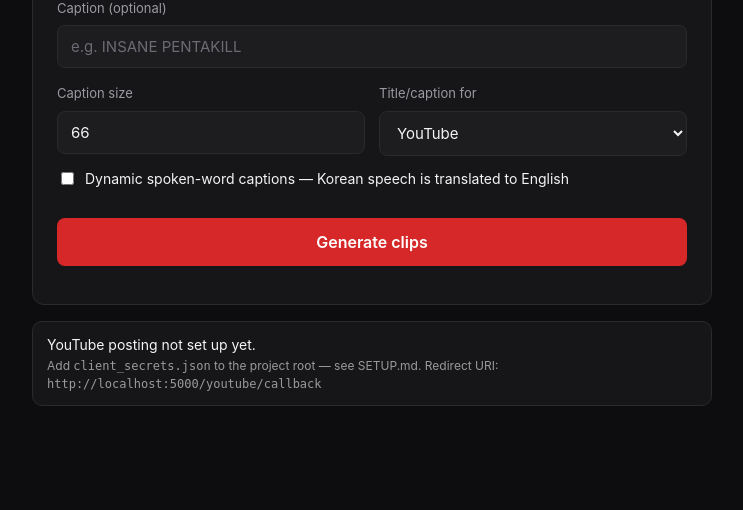
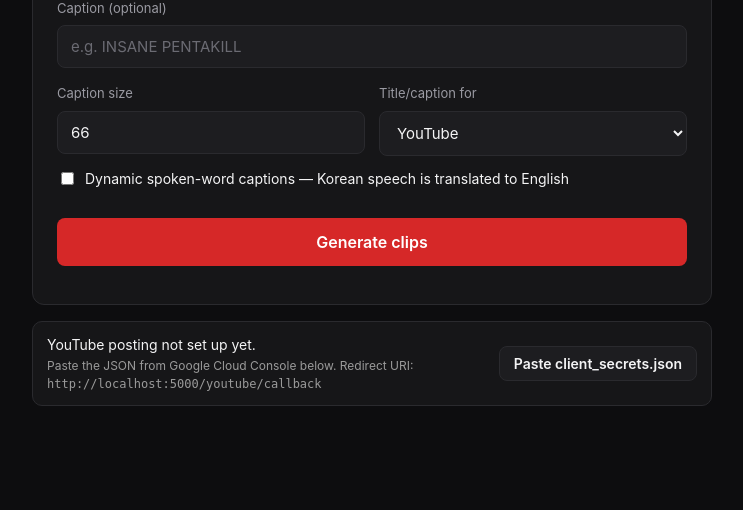
Before and after one commit to ocanizales/youtube-shorts-clipper, a Flask app: page / in a window 1280 px wide. Shown: the part 1004-1514 px from the top of the page, without its empty margins (268-1011 px from the left). Run offline with Flask 3, Linux system fonts and the light colour scheme; parts of the project's set-up code (start-up, migrations or seed data) failed here and were passed over; some libraries are stand-ins or nearby versions.

Commit message:
feat(web): loopback-only paste box for client_secrets.json
Moving this file from the browser machine onto the box is where the setup
keeps failing, and the routes people reach for are worse than the problem:
the GitHub web UI does not consult .gitignore (it put a client secret on
master today), and the dashboard's /intake files what it receives into an
Obsidian vault that has a GitHub remote. Both convert a local secret into
a pushed one.

So accept it in the app that needs it: signed in, request.remote_addr on
loopback only (not X-Forwarded-For, which the caller controls), rejected if
it is a Desktop client or carries the wrong redirect URI, written 0600
before any bytes land, never echoed back. Overwriting an existing
credential needs an explicit replace flag.

The paste box only renders when the same check passes, so it is absent
rather than broken for a remote browser.

```diff
--- a/web/app.py
+++ b/web/app.py
@@ -8,6 +8,7 @@ A separate process (web/worker.py) does the encoding. Run both:
 Then open http://localhost:5000
 """
 
+import json
 import os
 import secrets as pysecrets
 import sys
@@ -176,10 +177,76 @@ def _safe_clip(name: str) -> Path | None:
     return path
 
 
+def _is_loopback() -> bool:
+    """True when the request came from this machine.
+
+    The setup paste box below writes a credential to disk, so it must not be
+    reachable from the network. The dashboard on :8080 is bound to 0.0.0.0 and
+    this app can be too; over `ssh -L` the request still arrives from 127.0.0.1,
+    so the intended workflow passes and a remote one does not.
+
+    Deliberately reads request.remote_addr and NOT X-Forwarded-For: that header
+    is caller-supplied and would let anyone claim to be localhost.
+    """
+    return request.remote_addr in ("127.0.0.1", "::1", "::ffff:127.0.0.1")
+
+
+@app.post("/youtube/setup")
+def youtube_setup():
+    """Accept a pasted client_secrets.json over loopback, once.
+
+    This exists because the file has to get from the machine running the browser
+    onto this box, and every route people reach for is worse: the GitHub web UI
+    ignores .gitignore, and the dashboard's /intake files what it receives into
+    an Obsidian vault that has a GitHub remote. Both turn a local secret into a
+    pushed one. This writes to the single path that is already gitignored, 0600,
+    and never reads it back out.
+    """
+    u = current_user()
+    if not u:
+        return jsonify(error="Sign in with your email first."), 401
+    if not _is_loopback():
+        return jsonify(error="Setup is only available from this machine. "
+                             "Use: ssh -L 5000:localhost:5000"), 403
+    # Replacing a working credential silently would be a foothold for anyone who
+    # got this far; make it deliberate instead.
+    if yt.is_configured() and not (request.get_json(silent=True) or {}).get("replace"):
+        return jsonify(error="Already set up. Send replace:true to overwrite."), 409
+
+    raw = (request.get_json(silent=True) or {}).get("json", "")
+    if not raw.strip():
+        return jsonify(error="Paste the JSON you downloaded from Google."), 400
+    try:
+        data = json.loads(raw)
+    except ValueError as exc:
+        return jsonify(error=f"That is not valid JSON: {exc}"), 400
+    # Reject the wrong client type here rather than at the OAuth redirect, where
+    # Google's error names neither the file nor the cause.
+    if "installed" in data and "web" not in data:
+        return jsonify(error="That is a Desktop client. The button needs a "
+                             "Web application client — see SETUP.md."), 400
+    if "web" not in data:
+        return jsonify(error="No 'web' key — not an OAuth client file."), 400
+    want = yt.redirect_uri()
+    if want not in data["web"].get("redirect_uris", []):
+        return jsonify(error=f"This client has no redirect URI {want}. "
+                             "Add it in the Console, re-download, paste again."), 400
+
+    # Write 0600 before any bytes land, so it is never briefly world-readable.
+    path = yt.CLIENT_SECRETS
+    fd = os.open(path, os.O_WRONLY | os.O_CREAT | os.O_TRUNC, 0o600)
+    with os.fdopen(fd, "w") as fh:
+        json.dump(data, fh)
+    return jsonify(ok=True, client_id=data["web"].get("client_id", "")[:24] + "…")
+
+
 @app.get("/youtube/status")
 def youtube_status():
     u = current_user()
-    return jsonify(yt.status_for(u["id"] if u else None))
+    s = yt.status_for(u["id"] if u else None)
+    # The UI only offers the paste box where it would actually work.
+    s["can_setup"] = _is_loopback()
+    return jsonify(s)
 
 
 @app.get("/youtube/connect")
--- a/web/templates/index.html
+++ b/web/templates/index.html
@@ -102,6 +102,16 @@
          background:#c4302b;color:#fff;font-size:14px;font-family:inherit}
   .ytbtn.ghost{background:var(--surface-2);color:var(--text)}
   .ytbtn[disabled]{opacity:.55;cursor:default}
+  .ytsetup{margin:10px 0 0;padding:14px;background:var(--surface);
+           border:1px solid var(--line);border-radius:10px}
+  .ytsetup label{display:block;font-size:12.5px;color:var(--muted,#9a9a9a);margin-bottom:8px}
+  .ytsetup textarea{width:100%;background:var(--surface-2);color:var(--text);
+           border:1px solid var(--line);border-radius:8px;padding:10px;
+           font:12.5px/1.45 ui-monospace,SFMono-Regular,Menlo,monospace;resize:vertical}
+  .ytsetup .row{display:flex;align-items:center;gap:10px;margin-top:10px;flex-wrap:wrap}
+  .ytsetup .msg{font-size:12.5px;color:var(--muted,#9a9a9a)}
+  .ytsetup .msg.bad{color:#FF8A8A}
+  .ytsetup .msg.good{color:#7CFFB2}
   .send{display:block;width:100%;margin-top:8px;padding:7px 10px;border-radius:8px;
         border:1px solid var(--line);background:#c4302b;color:#fff;font-size:13px;
         font-family:inherit;cursor:pointer}
@@ -231,6 +241,22 @@
         <div class="who" id="yt-who" role="status" aria-live="polite"></div>
         <button type="button" class="ytbtn" id="yt-connect" hidden>Connect YouTube</button>
         <button type="button" class="ytbtn ghost" id="yt-disconnect" hidden>Disconnect</button>
+        <button type="button" class="ytbtn ghost" id="yt-setup" hidden>Paste client_secrets.json</button>
+      </div>
+
+      <!-- Setup paste box. Shown only when this browser is on the same machine
+           as the app, because the route refuses anything else. -->
+      <div class="ytsetup" id="ytsetup" hidden>
+        <label for="yt-json">Paste the whole JSON you downloaded from Google Cloud
+          Console, then Save. It is written to client_secrets.json here, mode
+          600, and is already gitignored.</label>
+        <textarea id="yt-json" rows="6" spellcheck="false"
+                  placeholder='{"web":{"client_id":"…","client_secret":"…"}}'></textarea>
+        <div class="row">
+          <button type="button" class="ytbtn" id="yt-save">Save</button>
+          <button type="button" class="ytbtn ghost" id="yt-cancel">Cancel</button>
+          <span class="msg" id="yt-msg" role="status" aria-live="polite"></span>
+        </div>
       </div>
 
       <div class="results" id="results" tabindex="-1"></div>
@@ -327,19 +353,25 @@ async function refreshYT(){
 
   if(!s.configured){
     // No client_secrets.json yet. Say what to do rather than showing a button
-    // that can only fail.
+    // that can only fail. When the browser is on this machine we can also just
+    // take the file here, which beats every other way of moving it across.
     who.innerHTML = 'YouTube posting not set up yet.' +
-      '<small>Add <code>client_secrets.json</code> to the project root — see SETUP.md. ' +
+      '<small>' + (s.can_setup
+        ? 'Paste the JSON from Google Cloud Console below. '
+        : 'Add <code>client_secrets.json</code> to the project root — see SETUP.md. ') +
       'Redirect URI: <code>' + s.redirect_uri + '</code></small>';
     conn.hidden = true; dis.hidden = true;
+    $('yt-setup').hidden = !s.can_setup;
   } else if(s.connected){
     who.innerHTML = 'Connected to <b>' + (s.channel_title || 'your channel') + '</b>' +
       '<small>Clips upload as private drafts. Nothing is ever published automatically.</small>';
     conn.hidden = true; dis.hidden = false;
+    $('yt-setup').hidden = true; $('ytsetup').hidden = true;
   } else {
     who.innerHTML = 'Send finished clips straight to YouTube.' +
       '<small>They arrive as private drafts you review in Studio before publishing.</small>';
     conn.hidden = false; dis.hidden = true;
+    $('yt-setup').hidden = true; $('ytsetup').hidden = true;
   }
   document.querySelectorAll('button.send').forEach(b => {
     if(!b.dataset.busy && !b.dataset.done){
@@ -356,6 +388,46 @@ $('yt-connect').addEventListener('click', () => {
   window.open('/youtube/connect', '_blank', 'noopener');
   let n = 0;
   const t = setInterval(() => { refreshYT(); if(++n > 60 || ytReady) clearInterval(t); }, 2000);
+});
+
+$('yt-setup').addEventListener('click', () => {
+  $('ytsetup').hidden = false;
+  $('yt-setup').hidden = true;
+  $('yt-json').focus();
+});
+
+$('yt-cancel').addEventListener('click', () => {
+  // Clear the box on the way out: it holds a client secret, and leaving it in
+  // the DOM keeps it in the page for anyone who walks up to the screen.
+  $('yt-json').value = '';
+  $('yt-msg').textContent = '';
+  $('ytsetup').hidden = true;
+  $('yt-setup').hidden = false;
+});
+
+$('yt-save').addEventListener('click', async () => {
+  const box = $('yt-json'), msg = $('yt-msg'), btn = $('yt-save');
+  msg.className = 'msg'; msg.textContent = 'Saving…';
+  btn.disabled = true;
+  let r, body;
+  try {
+    r = await fetch('/youtube/setup', {
+      method: 'POST',
+      headers: {'Content-Type': 'application/json'},
+      body: JSON.stringify({json: box.value})
+    });
+    body = await r.json();
+  } catch(e) {
+    msg.className = 'msg bad'; msg.textContent = 'Could not reach the server.';
+    btn.disabled = false; return;
+  }
+  btn.disabled = false;
+  if(!r.ok){ msg.className = 'msg bad'; msg.textContent = body.error || 'Failed.'; return; }
+  box.value = '';                     // don't leave the secret sitting in the DOM
+  msg.className = 'msg good';
+  msg.textContent = 'Saved ' + body.client_id + ' — now click Connect YouTube.';
+  $('ytsetup').hidden = true;
+  refreshYT();
 });
 
 window.addEventListener('storage', e => { if(e.key === 'yt_ping') refreshYT(); });
```
Also changed, not shown: tests/test_youtube.py (+81 -0 lines).
